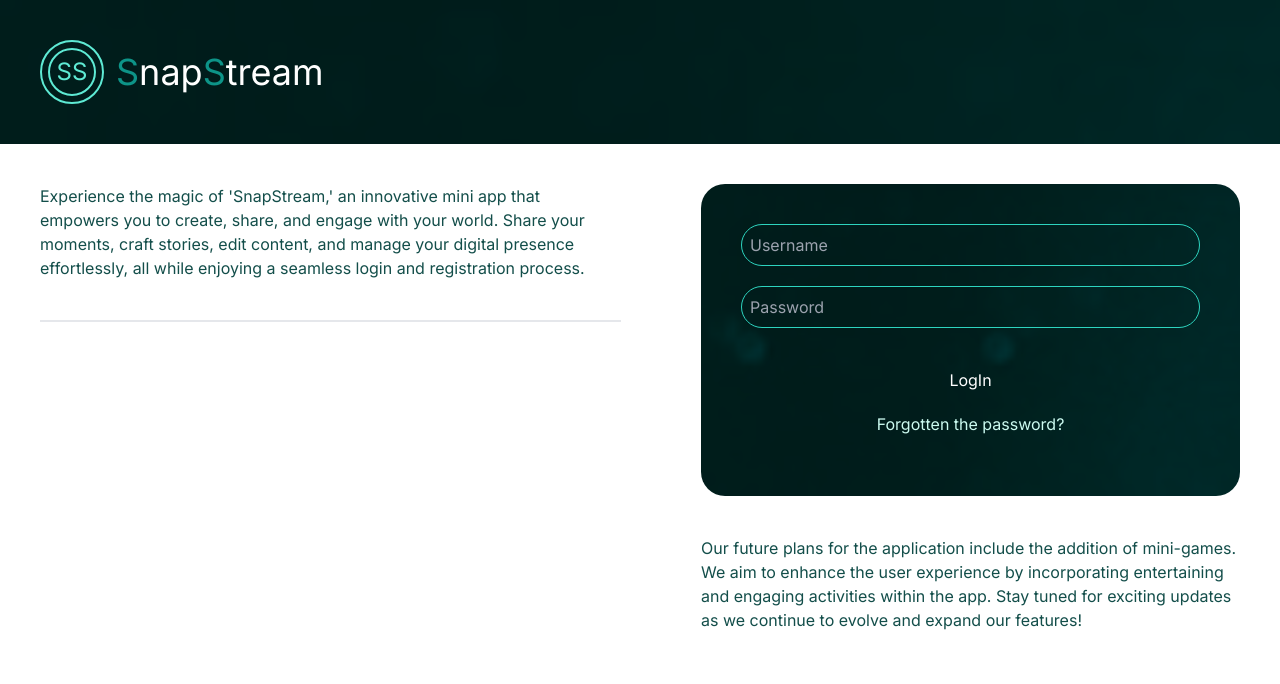
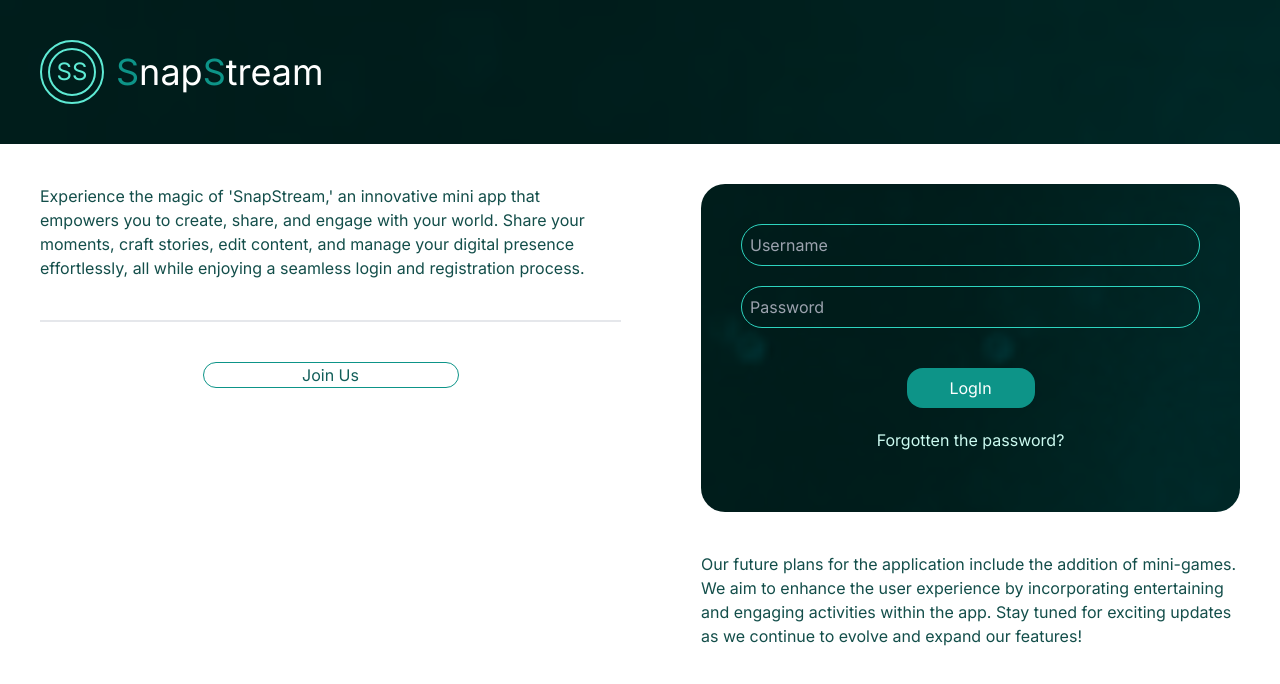
Before and after one commit to AnitaGulacsi/SnapSteam, a Next.js app: page / in a window 1280 px wide. Shown: the top 684 px of the page. Built offline with nearby package versions, Linux system fonts and the light colour scheme.

Commit message:
create Button component

```diff
--- a/app/page.tsx
+++ b/app/page.tsx
@@ -1,3 +1,4 @@
+import { Button } from "./ui/components/buttons/button";
 import { LogInForm } from "./ui/components/login-form/LoginForm";
 import { Navbar } from "./ui/components/navbar/Navbar";
 
@@ -5,9 +6,13 @@ export default function Home() {
   return (
     <main>
       <Navbar />
-      {/* content */}
       <div className="flex flex-col lg:flex-row">
         <div className="m-5 md:m-10">
+          <div className="flex flex-row gap-2 sm:gap-12 mb-10 justify-center lg:hidden">
+            <Button type="form">LogIn</Button>
+            <Button type="form">SignIn</Button>
+          </div>
+
           <p className=" text-teal-900">
             {`Experience the magic of 'SnapStream,' an innovative mini app that
         empowers you to create, share, and engage with your world. Share your
@@ -16,6 +21,9 @@ export default function Home() {
         process.`}
           </p>
           <div className="hidden lg:block my-10 border border-solid border-grey-300" />
+          <span className="hidden lg:flex justify-center">
+            <Button type="home">Join Us</Button>
+          </span>
         </div>
 
         <div className="m-5 md:m-10">
--- /dev/null
+++ b/app/ui/components/buttons/button.tsx
@@ -0,0 +1,23 @@
+import { FC } from "react";
+
+interface ButtonProps {
+  type: string;
+  children: React.ReactNode;
+}
+
+const ReturnClassNameByType = (type: string) => {
+  switch (type) {
+    case "home":
+      return "w-64 rounded-2xl border border-teal-600 text-teal-800 hover:bg-teal-600 hover:text-white";
+    case "form":
+      return "w-32 p-2 rounded-2xl bg-teal-600 text-white hover:underline";
+    default:
+      return "";
+  }
+};
+
+export const Button: FC<ButtonProps> = ({ children, type }) => {
+  const className = ReturnClassNameByType(type);
+
+  return <button className={`${className}`}>{children}</button>;
+};
--- a/app/ui/components/login-form/LoginForm.tsx
+++ b/app/ui/components/login-form/LoginForm.tsx
@@ -1,3 +1,5 @@
+import { Button } from "../buttons/button";
+
 export const LogInForm = () => (
   <form className="hidden lg:block bg-green p-10 rounded-3xl">
     <div className="flex flex-col justify-center">
@@ -11,7 +13,9 @@ export const LogInForm = () => (
         type="password"
         placeholder="Password"
       />
-      <button className="text-white mt-10">LogIn</button>
+      <span className="flex justify-center mt-10">
+        <Button type="form">LogIn</Button>
+      </span>
       <p className="text-teal-100 flex justify-center m-5">
         Forgotten the password?
       </p>
```
